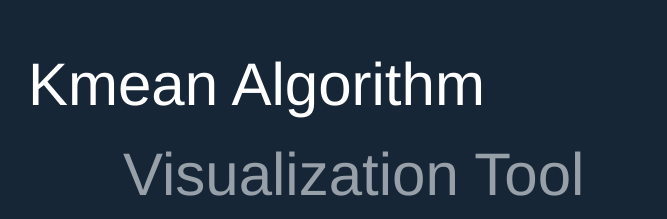
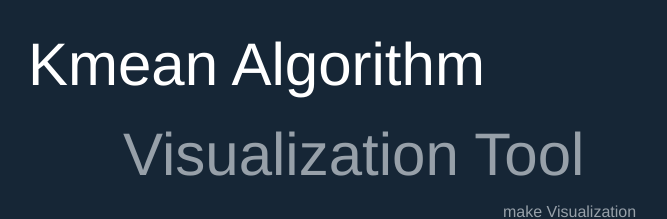
Before and after one commit to digitaldna01/jhonglee-assignment-2, a Flask app: page / in a window 1280 px wide. Shown: the top 219 px of the page, without its empty margins (54-721 px from the left). Run offline with Flask 3, Linux system fonts and the light colour scheme; some libraries are stand-ins or nearby versions.

Commit message:
Update requirements.txt

```diff
--- a/static/style.css
+++ b/static/style.css
@@ -4,7 +4,7 @@
 }
 
 .top-margin{
-    height: 40px;
+    height: 20px;
 }
 
 .title1{
--- a/templates/index.html
+++ b/templates/index.html
@@ -32,13 +32,14 @@
             <div class="col-3"></div>
         </div>
         <div class="row my-3">
-            <div class="col-8">
+            <div class="col-7">
                 <!-- Need to fix this part -->
                 <div class="matplot">
                     <img id="data-visualization" alt="Data Visualization" style="display:none;">
                     <div id="plotly-div" style="display:none;"></div>
                 </div>
             </div>
+            <div class="col-1"></div>
             <div class="col-4">
                 <div class="row row-cols-1">
                     <div class="col">
```
Also changed, not shown: requirements.txt (+23 -1 lines), random.png (deleted), temp.png (deleted).
